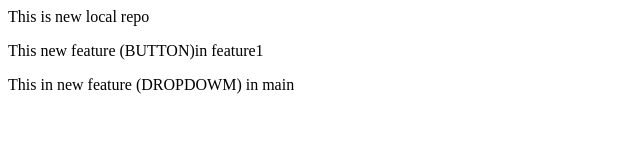
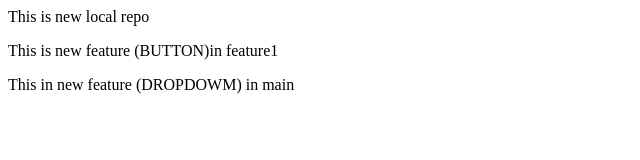
Before and after one commit to yatender1993/Local_Git_Repo, a plain HTML site: page index.html in a window 1280 px wide. Shown: the full height of the page, 0-640 px from the left. Drawn offline with Linux system fonts and the light colour scheme.

Commit message:
modify feature1

```diff
--- a/index.html
+++ b/index.html
@@ -1,3 +1,3 @@
 <p>This is new local repo</p>
-<p>This new feature (BUTTON)in feature1</p>
+<p>This is new feature (BUTTON)in feature1 </p>
 <p>This in new feature (DROPDOWM) in main</p>
```
